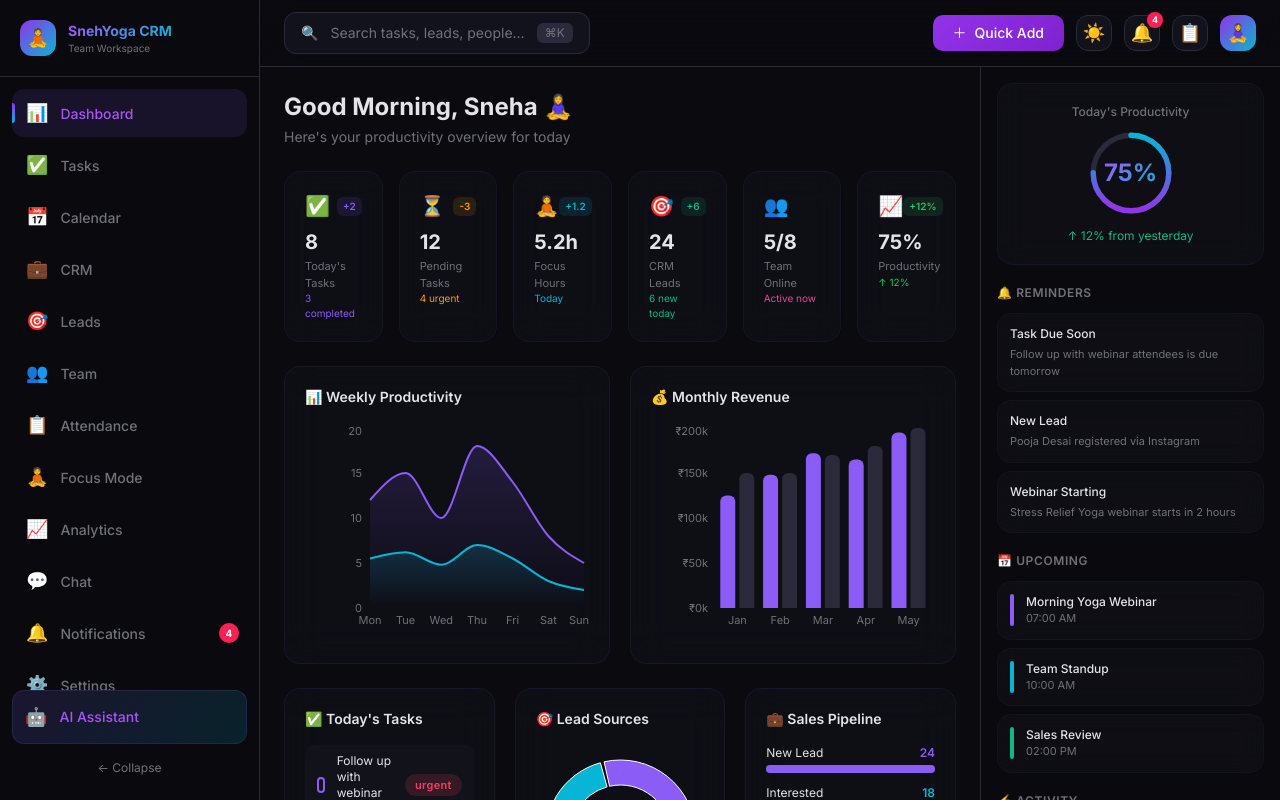
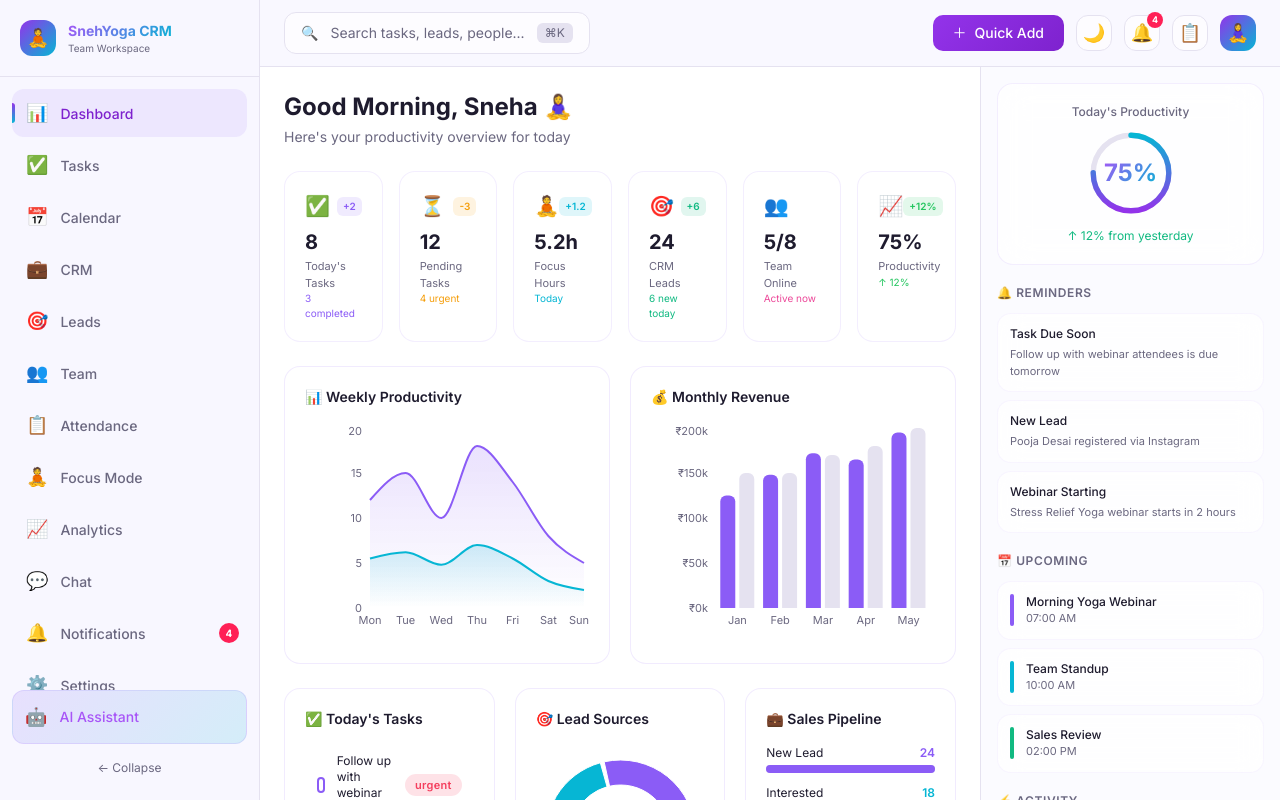
Before and after one commit to snehyoga03-wq/team-daily-task-CRM, a Next.js app: page / in a window 1280 px wide. Shown: the top 800 px of the page. Built offline with nearby package versions, Linux system fonts and the light colour scheme.

Commit message:
Your commit message here

```diff
--- a/src/app/globals.css
+++ b/src/app/globals.css
@@ -25,9 +25,9 @@
   --color-dark-text: #e4e4e7;
   --color-dark-muted: #71717a;
 
-  --color-light-bg: #f8f7ff;
+  --color-light-bg: #ffffff;
   --color-light-card: #ffffff;
-  --color-light-surface: #f3f0ff;
+  --color-light-surface: #f8f8f8;
   --color-light-border: #e5e2f0;
   --color-light-hover: #ede9fe;
   --color-light-text: #1e1b2e;
--- a/src/app/page.tsx
+++ b/src/app/page.tsx
@@ -32,6 +32,9 @@ export default function Home() {
 
   // Load mock data on mount
   useEffect(() => {
+    // Force light theme as requested
+    useAppStore.setState({ theme: 'light' });
+
     setTasks(mockTasks);
     setLeads(mockLeads);
     setEvents(mockEvents);
@@ -78,7 +81,7 @@ export default function Home() {
 
   return (
     <div className={isDark ? 'dark' : 'light'} style={{
-      background: isDark ? '#0a0a0f' : '#f8f7ff',
+      background: isDark ? '#0a0a0f' : '#ffffff',
       color: isDark ? '#e4e4e7' : '#1e1b2e',
       minHeight: '100vh',
     }}>
--- a/src/lib/store.ts
+++ b/src/lib/store.ts
@@ -219,7 +219,7 @@ export const useAppStore = create<AppState>()(
       setActiveView: (view) => set({ activeView: view }),
 
       // Theme
-      theme: 'dark',
+      theme: 'light',
       toggleTheme: () => set((s) => ({ theme: s.theme === 'dark' ? 'light' : 'dark' })),
 
       // Sidebar
```
